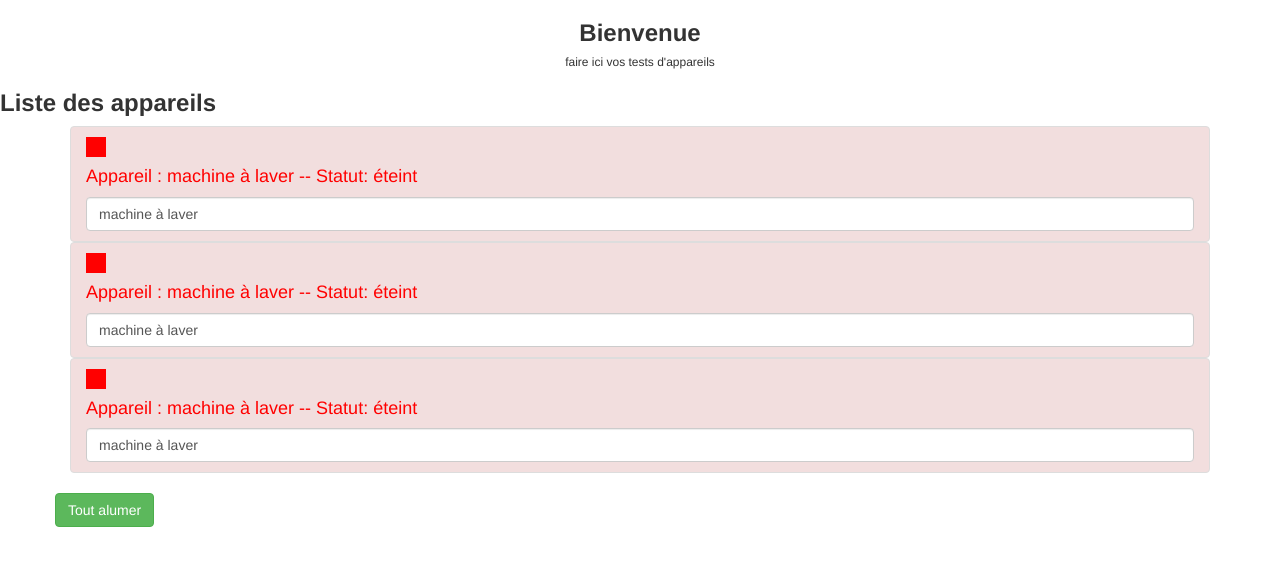
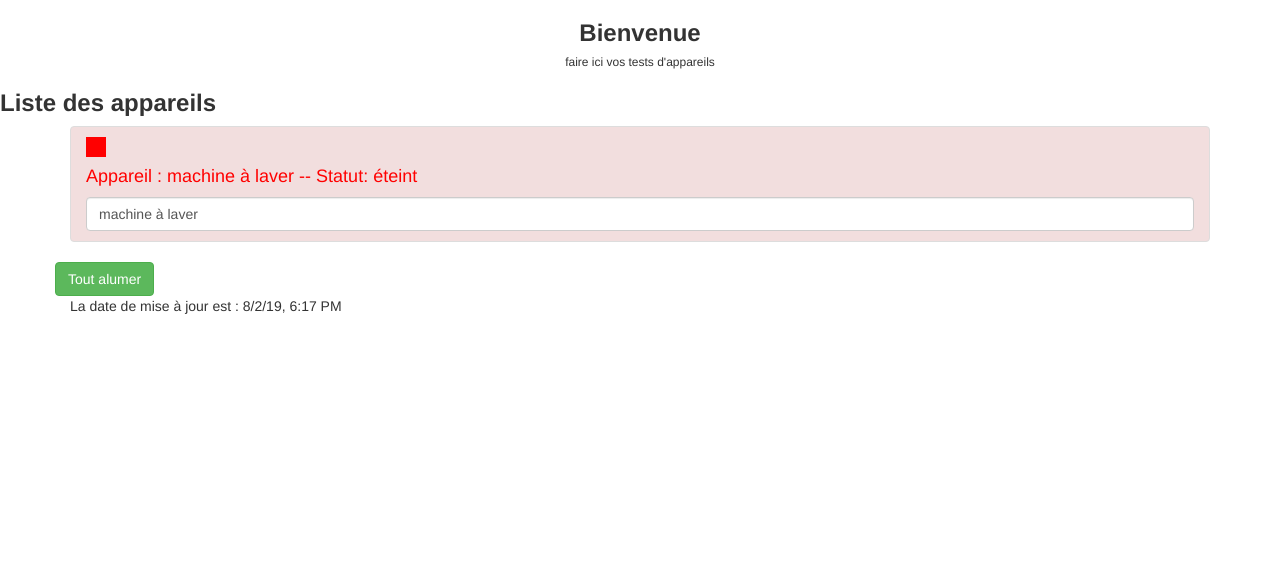
Before and after one commit to Enooud/primpasAng, an Angular app: page / in a window 1280 px wide. Shown: the top 566 px of the page. Built offline with nearby package versions, Linux system fonts and the light colour scheme.

Commit message:
tuto service

```diff
--- a/src/app/app.component.html
+++ b/src/app/app.component.html
@@ -4,16 +4,16 @@
         <div class="col-xm-12">
             <ul class="list-group">
                 <app-appareil></app-appareil>
-                <app-appareil></app-appareil>
-                <app-appareil></app-appareil>
+
             </ul>
         </div>
     </div>
     <div class="row">
         <div class="col-xm-4">
-            <button class="btn btn-success" [disabled]="isAuth"
+            <button class="btn btn-success"  [disabled]="isAuth"
              (click)= "onAllumer()">Tout alumer
             </button>
         </div>
     </div>
+    <p>La date de mise à jour est : {{lastUdapte | date: 'short' | uppercase }}</p>
 </div>
--- a/src/app/app.component.ts
+++ b/src/app/app.component.ts
@@ -1,26 +1,23 @@
-import { Component } from '@angular/core';
+import { Component , OnInit} from '@angular/core';
+import {AppareilService} from './services/appareil.service';
 
 @Component({
   selector: 'app-root',
   templateUrl: './app.component.html',
   styleUrls: ['./app.component.scss']
 })
-export class AppComponent {
-    appareils = [
-    {
-      name: 'Woofer',
-      status: 'éteint'
+export class AppComponent implements OnInit {
 
-    },
-    {
-        name: 'télivision',
-        status: 'allumé'
-    },
-    {
-        name: 'ordinateur',
-        status: 'éteint'
-    }
-];
+  lastUdapte = new Date();
+  appareils: any[];
+
+  constructor(private appareilService: AppareilService) {
+
+}
+
+ngOnInit() {
+  this.appareils = this.appareilService.appareils;
+}
   /* mis en commentaire
   title = 'primpasAng';
   isAuth=true;
--- a/src/app/app.module.ts
+++ b/src/app/app.module.ts
@@ -6,6 +6,7 @@ import { AppRoutingModule } from './app-routing.module';
 import { AppComponent } from './app.component';
 import { MonPremierComponent } from './mon-premier/mon-premier.component';
 import { AppareilComponent } from './appareil/appareil.component';
+import {AppareilService} from './services/appareil.service';
 
 @NgModule({
   declarations: [
@@ -18,7 +19,9 @@ import { AppareilComponent } from './appareil/appareil.component';
     AppRoutingModule,
     FormsModule
   ],
-  providers: [],
+  providers: [
+    AppareilService
+  ],
   bootstrap: [AppComponent]
 })
 export class AppModule { }
--- /dev/null
+++ b/src/app/services/appareil.service.ts
@@ -0,0 +1,17 @@
+export class AppareilService {
+
+    appareils = [
+        {
+          name: 'Woofer',
+          status: 'éteint'
+        },
+        {
+            name: 'télivision',
+            status: 'allumé'
+        },
+        {
+            name: 'ordinateur',
+            status: 'éteint'
+        }
+    ];
+}
```
